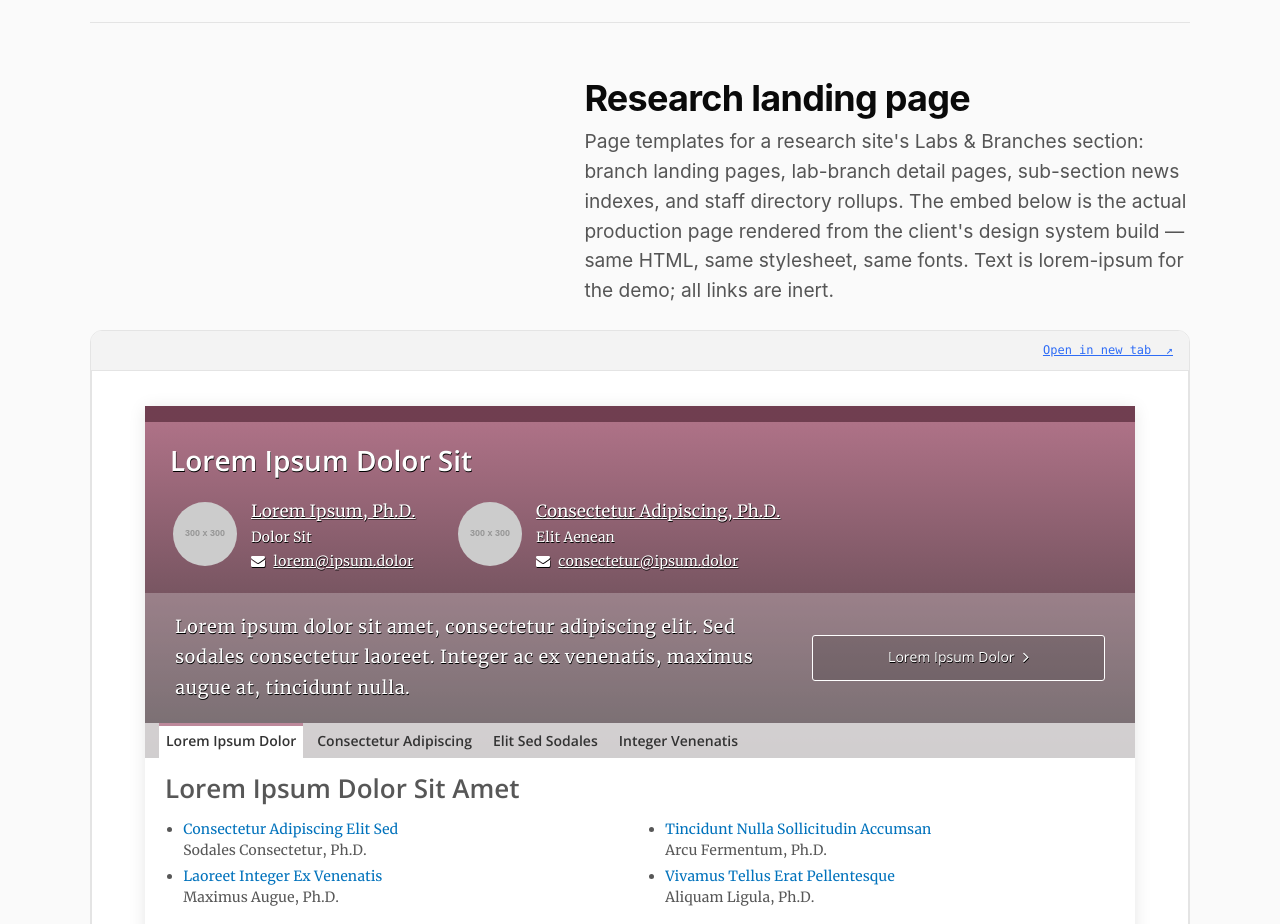
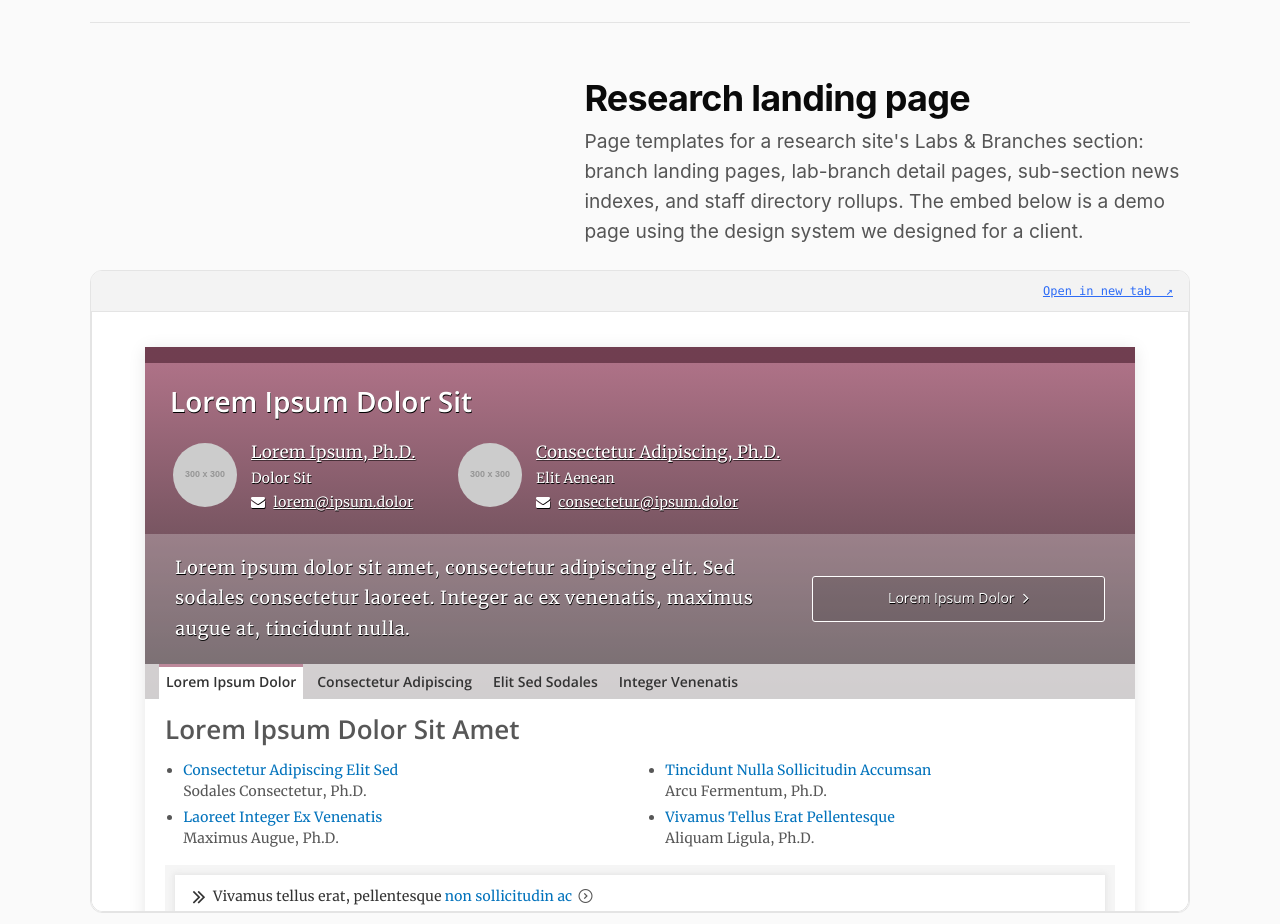
Before and after one commit to bmalin92/malin-portfolio, a React (Vite) app: page / in a window 1280 px wide. Shown: the part 2400-3324 px from the top of the page. Built offline with nearby package versions, Linux system fonts and the light colour scheme.

Commit message:
More updates

```diff
--- a/src/pages/Home.tsx
+++ b/src/pages/Home.tsx
@@ -130,10 +130,8 @@ export function Home() {
 					<p className='page-lede'>
 						Page templates for a research site&apos;s Labs &amp; Branches
 						section: branch landing pages, lab-branch detail pages, sub-section
-						news indexes, and staff directory rollups. The embed below is the
-						actual production page rendered from the client&apos;s design system
-						build &mdash; same HTML, same stylesheet, same fonts. Text is
-						lorem-ipsum for the demo; all links are inert.
+						news indexes, and staff directory rollups. The embed below is a demo
+						page using the design system we designed for a client.
 					</p>
 				</div>
 				<div className='case-demo case-demo-bare'>
```
